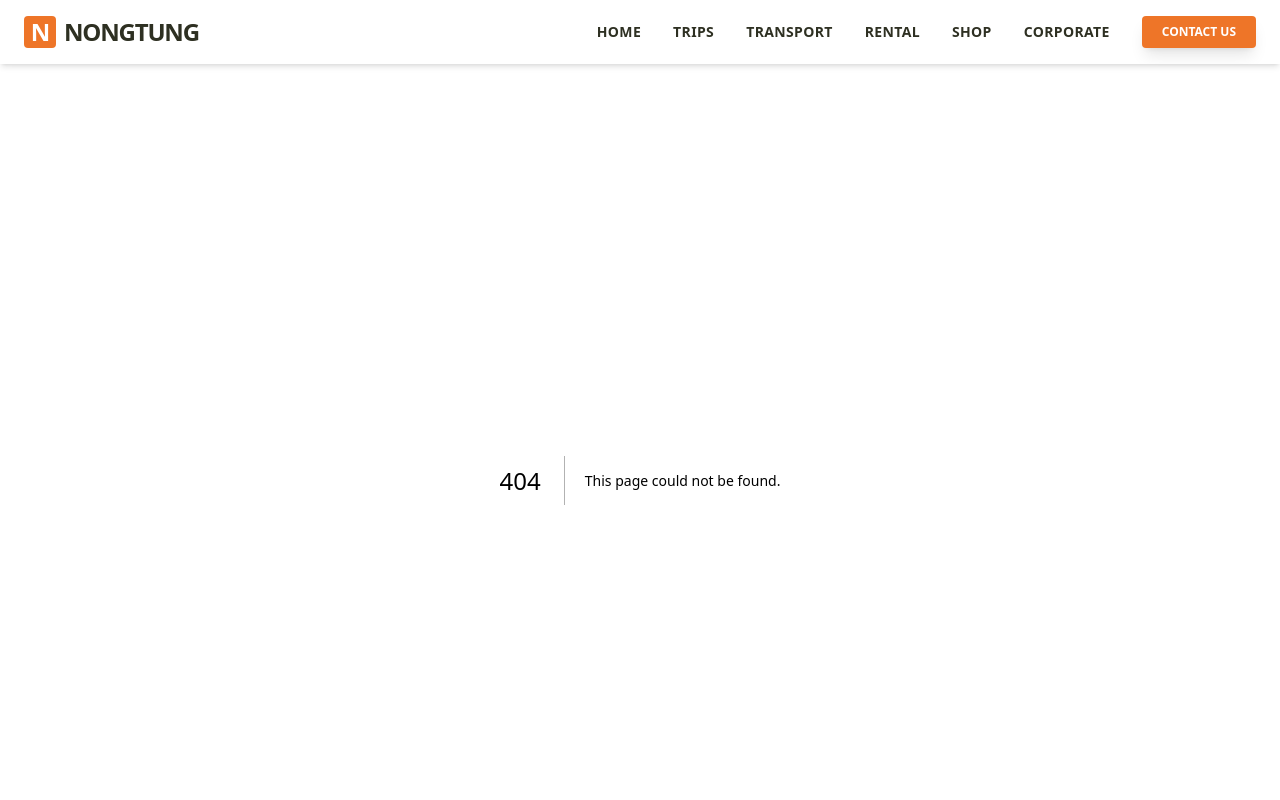
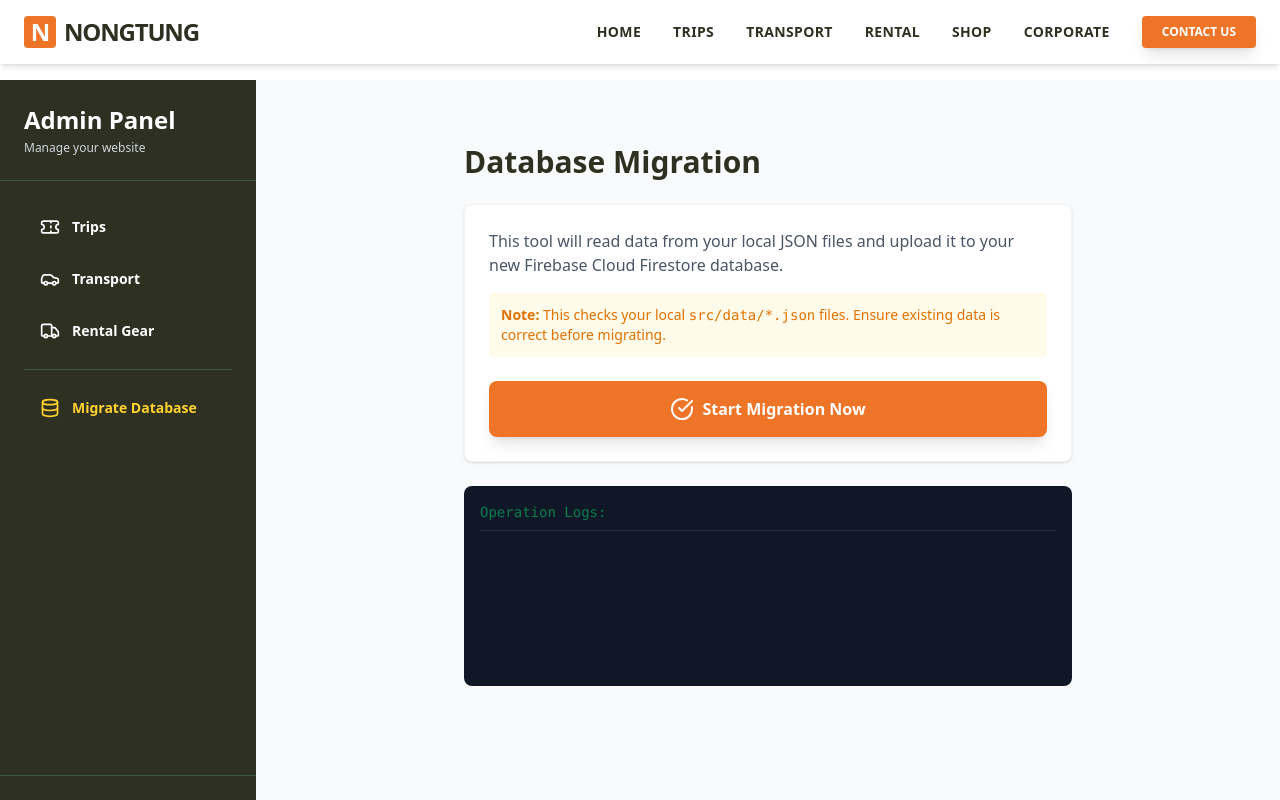
Before and after one commit to wasingsd/nongtung, a Next.js app: page /adminnongtung/migrate in a window 1280 px wide. Before the commit this address had no page. Shown: the top 800 px of the page. Built offline with nearby package versions, Linux system fonts and the light colour scheme.

Commit message:
test login 2

```diff
--- a/package.json
+++ b/package.json
@@ -9,6 +9,7 @@
     "lint": "eslint"
   },
   "dependencies": {
+    "firebase": "^12.7.0",
     "jose": "^6.1.3",
     "lucide-react": "^0.562.0",
     "next": "16.1.1",
--- a/src/app/actions/authActions.ts
+++ b/src/app/actions/authActions.ts
@@ -1,21 +1,14 @@
 'use server';
 
-import { login, logout } from '@/lib/auth';
+import { loginSimple, logout } from '@/lib/auth';
 import { redirect } from 'next/navigation';
 
-export async function loginAction(formData: FormData) {
-    const email = formData.get('email') as string;
-    const password = formData.get('password') as string;
+export async function createSession(email: string) {
+    // In a production app with firebase-admin, you would verify the ID token here.
+    // For now, we trust the client-side authentication (Firebase) and create a session.
 
-    // Hardcoded credentials for now - replace with ENV variables in production
-    if (email === 'admin@nongtung.com' && password === '1234') {
-        await login(formData);
-        redirect('/adminnongtung/trips');
-    } else {
-        // In a real app, you'd return an error state
-        console.log('Login failed');
-        redirect('/login?error=InvalidCredentials');
-    }
+    await loginSimple(email);
+    redirect('/adminnongtung/trips');
 }
 
 export async function logoutAction() {
--- a/src/app/adminnongtung/layout.tsx
+++ b/src/app/adminnongtung/layout.tsx
@@ -1,5 +1,5 @@
 import Link from 'next/link';
-import { LayoutDashboard, Ticket, Car, Truck, LogOut } from 'lucide-react';
+import { LayoutDashboard, Ticket, Car, Truck, LogOut, Database } from 'lucide-react';
 import { logoutAction } from '@/app/actions/authActions';
 
 export default function AdminLayout({
@@ -26,6 +26,12 @@ export default function AdminLayout({
                     <Link href="/adminnongtung/rental" className="flex items-center gap-3 px-4 py-3 rounded-lg hover:bg-white/10 transition-colors text-sm font-bold">
                         <Truck className="w-5 h-5" /> Rental Gear
                     </Link>
+
+                    <div className="pt-4 mt-4 border-t border-forest-light">
+                        <Link href="/adminnongtung/migrate" className="flex items-center gap-3 px-4 py-3 rounded-lg hover:bg-white/10 transition-colors text-sm font-bold text-amber-300">
+                            <Database className="w-5 h-5" /> Migrate Database
+                        </Link>
+                    </div>
                 </nav>
 
                 <div className="p-6 border-t border-forest-light space-y-4">
--- /dev/null
+++ b/src/app/adminnongtung/migrate/page.tsx
@@ -0,0 +1,105 @@
+'use client';
+
+import { useState } from 'react';
+import { db } from '@/lib/firebase';
+import { collection, setDoc, doc, writeBatch } from 'firebase/firestore';
+import { Loader2, CheckCircle, AlertCircle } from 'lucide-react';
+import { Trip, Rental, Transport } from '@/types/types';
+
+export default function MigratePage() {
+    const [status, setStatus] = useState<'idle' | 'loading' | 'success' | 'error'>('idle');
+    const [log, setLog] = useState<string[]>([]);
+
+    const addLog = (msg: string) => setLog(prev => [...prev, msg]);
+
+    const handleMigrate = async () => {
+        try {
+            setStatus('loading');
+            setLog([]);
+            addLog("Fetching local data...");
+
+            const res = await fetch('/api/migration-data');
+            const data = await res.json();
+
+            const { trips, rentals, transport } = data as { trips: Trip[], rentals: Rental[], transport: Transport[] };
+
+            addLog(`Found ${trips.length} trips, ${rentals.length} rentals, ${transport.length} transport items.`);
+
+            const batch = writeBatch(db);
+            let operationCount = 0;
+
+            // Process Trips
+            for (const trip of trips) {
+                const ref = doc(db, 'trips', trip.id);
+                batch.set(ref, trip);
+                operationCount++;
+            }
+            addLog("Trips prepared for upload.");
+
+            // Process Rentals
+            for (const item of rentals) {
+                const ref = doc(db, 'rentals', item.id);
+                batch.set(ref, item);
+                operationCount++;
+            }
+            addLog("Rentals prepared for upload.");
+
+            // Process Transport
+            for (const item of transport) {
+                const ref = doc(db, 'transport', item.id);
+                batch.set(ref, item);
+                operationCount++;
+            }
+            addLog("Transport prepared for upload.");
+
+            if (operationCount > 0) {
+                await batch.commit();
+                addLog(`Successfully wrote ${operationCount} documents to Firestore.`);
+                setStatus('success');
+            } else {
+                addLog("No data to migrate.");
+                setStatus('idle');
+            }
+
+        } catch (error: any) {
+            console.error(error);
+            addLog(`Error: ${error.message}`);
+            setStatus('error');
+        }
+    };
+
+    return (
+        <div className="p-8 max-w-2xl mx-auto">
+            <h1 className="text-3xl font-bold font-heading text-forest mb-6">Database Migration</h1>
+
+            <div className="bg-white p-6 rounded-lg shadow border border-gray-100 mb-6">
+                <p className="mb-4 text-gray-600">
+                    This tool will read data from your local JSON files and upload it to your new Firebase Cloud Firestore database.
+                </p>
+                <p className="mb-6 text-sm text-amber-600 bg-amber-50 p-3 rounded">
+                    <strong>Note:</strong> This checks your local <code>src/data/*.json</code> files. Ensure existing data is correct before migrating.
+                </p>
+
+                <button
+                    onClick={handleMigrate}
+                    disabled={status === 'loading'}
+                    className={`w-full py-4 rounded-lg font-bold flex justify-center items-center gap-2 text-white transition-all
+                        ${status === 'loading' ? 'bg-gray-400 cursor-not-allowed' : 'bg-primary hover:bg-primary-deep shadow-lg'}
+                    `}
+                >
+                    {status === 'loading' ? <Loader2 className="animate-spin" /> : <CheckCircle />}
+                    {status === 'loading' ? 'Migrating...' : 'Start Migration Now'}
+                </button>
+            </div>
+
+            <div className="bg-gray-900 text-green-400 p-4 rounded-lg font-mono text-sm min-h-[200px] overflow-y-auto">
+                <p className="opacity-50 border-b border-gray-700 pb-2 mb-2">Operation Logs:</p>
+                {log.map((line, i) => (
+                    <div key={i}>{line}</div>
+                ))}
+                {status === 'success' && <div className="text-green-300 font-bold mt-2">✨ Migration Complete!</div>}
+                {status === 'error' && <div className="text-red-400 font-bold mt-2">❌ Migration Failed</div>}
+            </div>
+        </div>
+    );
+}
--- /dev/null
+++ b/src/app/api/migration-data/route.ts
@@ -0,0 +1,14 @@
+import { NextResponse } from 'next/server';
+import { getTrips, getRentals, getTransport } from '@/lib/db';
+
+export async function GET() {
+    const trips = getTrips();
+    const rentals = getRentals();
+    const transport = getTransport();
+
+    return NextResponse.json({
+        trips,
+        rentals,
+        transport
+    });
+}
--- a/src/app/login/page.tsx
+++ b/src/app/login/page.tsx
@@ -1,19 +1,43 @@
 'use client';
 
-import { loginAction } from '@/app/actions/authActions';
-import { useActionState } from 'react';
-import { Lock, Mail } from 'lucide-react';
-
-const initialState = {
-    error: '',
-};
+import { useState } from 'react';
+import { createSession } from '@/app/actions/authActions';
+import { Lock, Mail, Loader2, AlertCircle } from 'lucide-react';
+import { signInWithEmailAndPassword } from 'firebase/auth';
+import { auth } from '@/lib/firebase';
 
 export default function LoginPage() {
-    // We use a simple wrapper to handle the server action response if needed
-    // But for this basic version, standard form action works fine.
-    // If we want error handling, we'd use useFormState/useActionState.
+    const [loading, setLoading] = useState(false);
+    const [error, setError] = useState('');
 
-    // Using a simpler approach: Client Component wrapping the form
+    const handleSubmit = async (e: React.FormEvent<HTMLFormElement>) => {
+        e.preventDefault();
+        setLoading(true);
+        setError('');
+
+        const formData = new FormData(e.currentTarget);
+        const email = formData.get('email') as string;
+        const password = formData.get('password') as string;
+
+        try {
+            // 1. Client-Side Login with Firebase
+            const userCredential = await signInWithEmailAndPassword(auth, email, password);
+            const user = userCredential.user;
+
+            if (user.email) {
+                // 2. Server-Side Session Creation
+                await createSession(user.email);
+            } else {
+                setError('Login failed: No email returned from provider.');
+                setLoading(false);
+            }
+
+        } catch (err: any) {
+            console.error(err);
+            setError('Invalid email or password.');
+            setLoading(false);
+        }
+    };
 
     return (
         <div className="min-h-screen bg-gray-50 flex items-center justify-center p-4">
@@ -23,7 +47,13 @@ export default function LoginPage() {
                     <p className="text-gray-400 text-sm mt-2">Sign in to manage your site</p>
                 </div>
 
-                <form action={loginAction} className="space-y-6">
+                {error && (
+                    <div className="bg-red-50 text-red-500 text-sm p-3 rounded-lg mb-4 flex items-center gap-2">
+                        <AlertCircle className="w-4 h-4" /> {error}
+                    </div>
+                )}
+
+                <form onSubmit={handleSubmit} className="space-y-6">
                     <div>
                         <label className="block text-sm font-bold text-gray-700 mb-2">Email Address</label>
                         <div className="relative">
@@ -54,13 +84,15 @@ export default function LoginPage() {
 
                     <button
                         type="submit"
-                        className="w-full bg-primary hover:bg-primary-deep text-white font-bold py-3 rounded-lg shadow-md hover:shadow-lg transition-all transform hover:-translate-y-1"
+                        disabled={loading}
+                        className="w-full bg-primary hover:bg-primary-deep text-white font-bold py-3 rounded-lg shadow-md hover:shadow-lg transition-all transform hover:-translate-y-1 flex justify-center items-center gap-2"
                     >
-                        Sign In
+                        {loading && <Loader2 className="w-4 h-4 animate-spin" />}
+                        {loading ? 'Signing in...' : 'Sign In'}
                     </button>
 
                     <p className="text-center text-xs text-gray-400 mt-4">
-                        Default: admin@nongtung.com / 1234
+                        Protected by Firebase Auth
                     </p>
                 </form>
             </div>
--- a/src/lib/auth.ts
+++ b/src/lib/auth.ts
@@ -20,8 +20,8 @@ export async function decrypt(input: string): Promise<any> {
     return payload;
 }
 
-export async function login(formData: FormData) {
-    const user = { email: 'admin@nongtung.com', name: 'Admin' };
+export async function loginSimple(email: string) {
+    const user = { email, name: 'Admin' };
 
     // Create the session
     const expires = new Date(Date.now() + ONE_DAY);
--- /dev/null
+++ b/src/lib/firebase.ts
@@ -0,0 +1,35 @@
+// Import the functions you need from the SDKs you need
+import { initializeApp, getApps, getApp } from "firebase/app";
+import { getAnalytics, isSupported } from "firebase/analytics";
+import { getAuth } from "firebase/auth";
+import { getFirestore } from "firebase/firestore";
+
+// Your web app's Firebase configuration
+const firebaseConfig = {
+    apiKey: "AIzaSyCScIIzkPsBblB3a9gXif2-LNfcTxQJI80",
+    authDomain: "nongtung-platform.firebaseapp.com",
+    projectId: "nongtung-platform",
+    storageBucket: "nongtung-platform.firebasestorage.app",
+    messagingSenderId: "568276841852",
+    appId: "1:568276841852:web:462543f3ef2d26cab3a0f9",
+    measurementId: "G-B7MJ6ZFQ6S"
+};
+
+// Initialize Firebase
+// Use getApps() to prevent re-initialization errors during hot-reload in Next.js
+const app = getApps().length > 0 ? getApp() : initializeApp(firebaseConfig);
+const auth = getAuth(app);
+const db = getFirestore(app);
+
+let analytics;
+
+// Initialize Analytics only on the client side
+if (typeof window !== 'undefined') {
+    isSupported().then((supported) => {
+        if (supported) {
+            analytics = getAnalytics(app);
+        }
+    });
+}
+
+export { app, analytics, auth, db };
```
Also changed, not shown: 1 other file (tests, documents, lock files or other folders).
